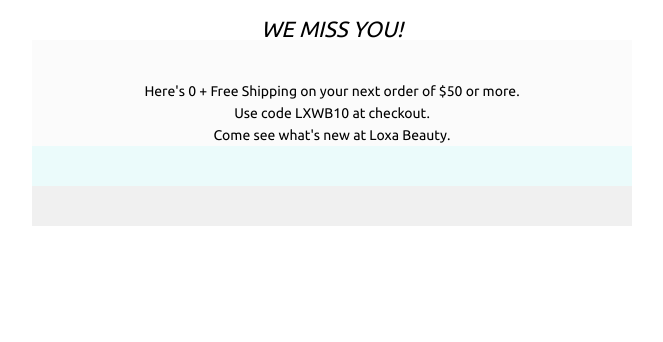
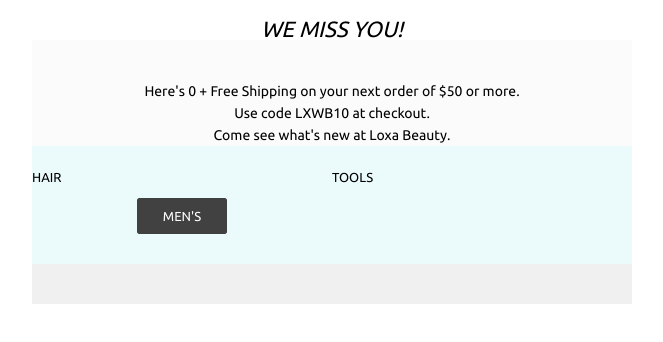
Before and after one commit to lebsral/responsive-email-test, a plain HTML site: page index.html in a window 1280 px wide. Shown: the part 336-678 px from the top of the page, without its empty margins (308-971 px from the left). Drawn offline with Linux system fonts and the light colour scheme.

```diff
--- a/index.html
+++ b/index.html
@@ -38,6 +38,7 @@
 <style type="text/css">
   @media only screen and (min-width:480px) {
     .mj-column-per-33, * [aria-labelledby="mj-column-per-33"] { width:33%!important; }
+.mj-column-per-50, * [aria-labelledby="mj-column-per-50"] { width:50%!important; }
   }
 </style>
 <style type="text/css">
@@ -135,7 +136,19 @@
       <table border="0" cellpadding="0" cellspacing="0" width="600" align="center" style="width:600px;">
         <tr>
           <td style="line-height:0px;font-size:0px;mso-line-height-rule:exactly;">
-      <![endif]--><div style="margin:0 auto;max-width:600px;background:#ebfbfb;"><table cellpadding="0" cellspacing="0" style="font-size:0px;width:100%;background:#ebfbfb;" align="center" border="0"><tbody><tr><td style="text-align:center;vertical-align:top;font-size:0px;padding:20px 0px;"></td></tr></tbody></table></div><!--[if mso | IE]>
+      <![endif]--><div style="margin:0 auto;max-width:600px;background:#ebfbfb;"><table cellpadding="0" cellspacing="0" style="font-size:0px;width:100%;background:#ebfbfb;" align="center" border="0"><tbody><tr><td style="text-align:center;vertical-align:top;font-size:0px;padding:20px 0px;"><!--[if mso | IE]>
+      <table border="0" cellpadding="0" cellspacing="0"><tr><td style="vertical-align:top;width:300px;">
+      <![endif]--><div aria-labelledby="mj-column-per-50" class="mj-column-per-50" style="vertical-align:top;display:inline-block;font-size:13px;text-align:left;width:100%;"><table cellpadding="0" cellspacing="0" width="100%" border="0"><tbody><tr><td style="word-break:break-word;font-size:0px;padding:0px;" align="left"><div style="cursor:auto;color:#000000;font-family:Ubuntu, Helvetica, Arial, sans-serif;font-size:13px;line-height:22px;">
+    HAIR
+    </div></td></tr><tr><td style="word-break:break-word;font-size:0px;padding:10px 25px;" align="center"><table cellpadding="0" cellspacing="0" style="border:none;border-radius:3px;" align="center" border="0"><tbody><tr><td style="background:#414141;border-radius:3px;color:#ffffff;cursor:auto;" align="center" valign="middle" bgcolor="#414141"><a href="" style="display:inline-block;text-decoration:none;background:#414141;border:1px solid #414141;border-radius:3px;color:#ffffff;font-family:Ubuntu, Helvetica, Arial, sans-serif;font-size:13px;font-weight:normal;padding:10px 25px;" target="_blank">
+    MEN'S
+    </a></td></tr></tbody></table></td></tr></tbody></table></div><!--[if mso | IE]>
+      </td><td style="vertical-align:top;width:300px;">
+      <![endif]--><div aria-labelledby="mj-column-per-50" class="mj-column-per-50" style="vertical-align:top;display:inline-block;font-size:13px;text-align:left;width:100%;"><table cellpadding="0" cellspacing="0" width="100%" border="0"><tbody><tr><td style="word-break:break-word;font-size:0px;padding:0px;" align="left"><div style="cursor:auto;color:#000000;font-family:Ubuntu, Helvetica, Arial, sans-serif;font-size:13px;line-height:22px;">
+    TOOLS
+    </div></td></tr></tbody></table></div><!--[if mso | IE]>
+      </td></tr></table>
+      <![endif]--></td></tr></tbody></table></div><!--[if mso | IE]>
       </td></tr></table>
       <![endif]-->
       <!--[if mso | IE]>
```
Also changed, not shown: 1 other file.
